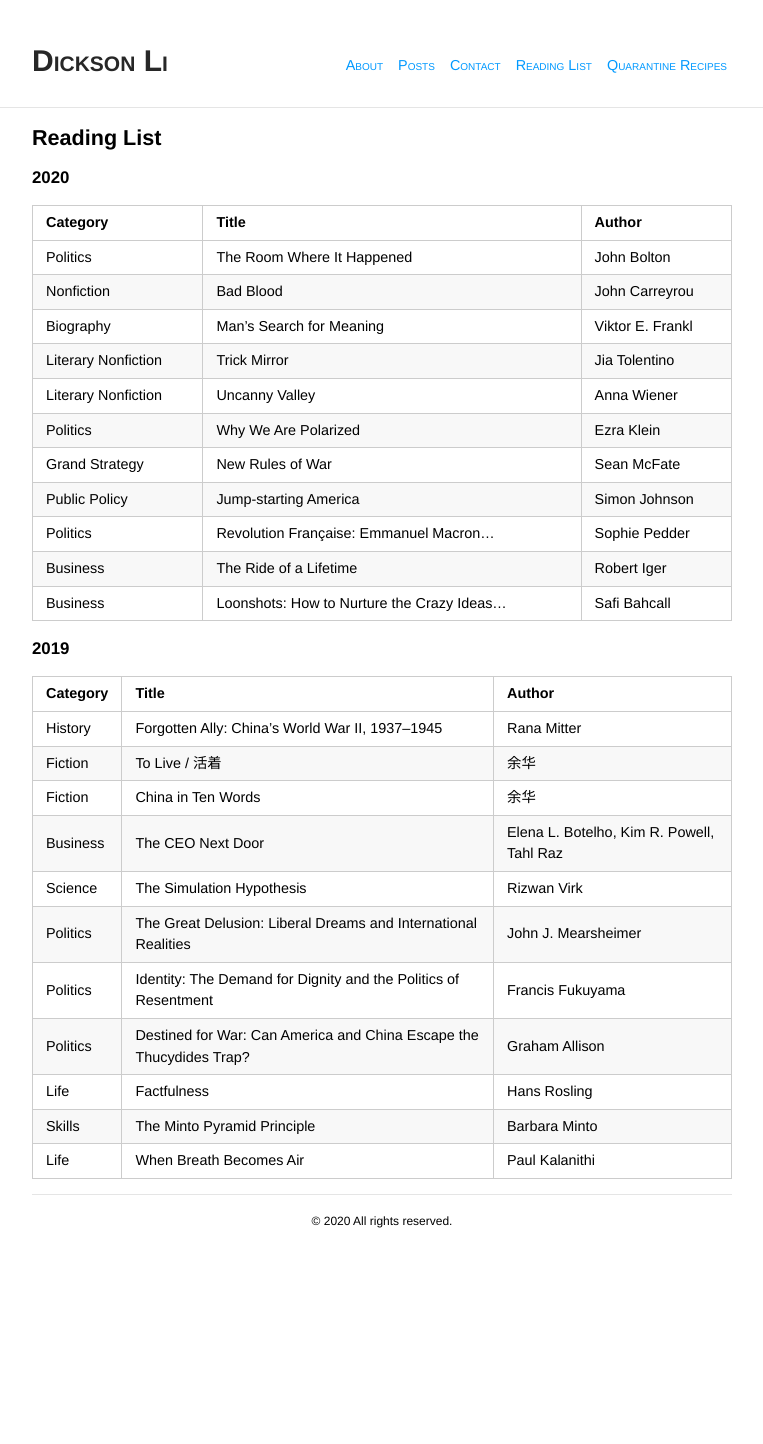
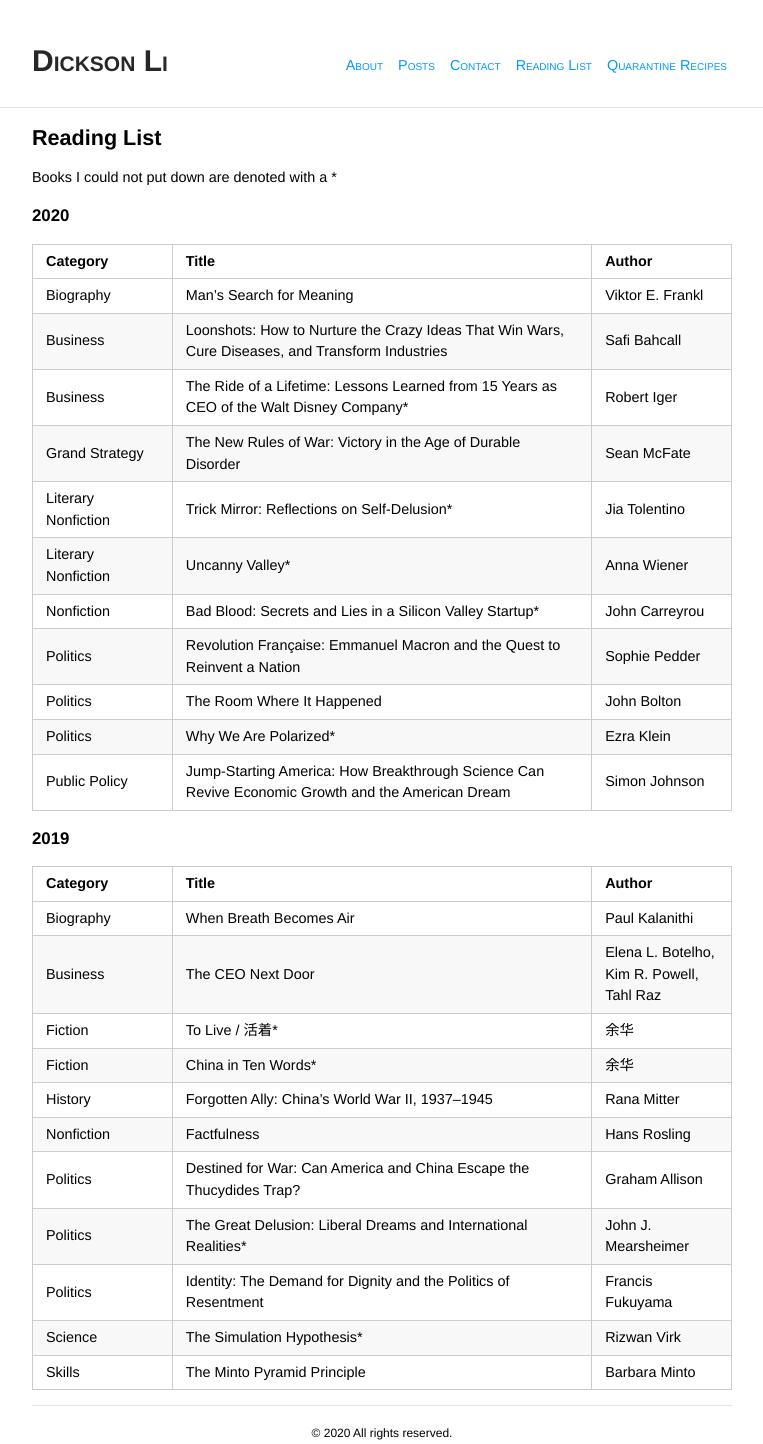
Before and after one commit to nicksolid/nicksolid.github.io, a Jekyll site: the page built from reading_list.md, in a window 1280 px wide. Shown: the whole page, without its empty margins (258-1021 px from the left). Built offline with Jekyll 4.4.1, drawn with Linux system fonts in a browser that asks for light colours; some web fonts are replaced; before the commit the page ends 1233 px from its top, so only the background shows below that.

Commit message:
Reading list updates

```diff
--- a/_sass/_style.scss
+++ b/_sass/_style.scss
@@ -134,5 +134,18 @@ hr {
 	}
 }
 
+/* Reading List */
+
+table.readlist th:first-of-type {
+    width: 20%;
+}
+table.readlist th:nth-of-type(2) {
+    width: 60%;
+}
+table.readlist th:nth-of-type(3) {
+    width: 20%;
+}
+
+
 @import "typography";
 @import "tables";
--- a/reading_list.md
+++ b/reading_list.md
@@ -5,34 +5,39 @@ title: "Dickson Li | Reading List"
 
 ## Reading List
 
+Books I could not put down are denoted with a *
+
 <h3>2020</h3>
 
+{: .table .readlist}
 Category | Title | Author
 -|-|-
+Biography | Man's Search for Meaning | Viktor E. Frankl
+Business | Loonshots: How to Nurture the Crazy Ideas That Win Wars, Cure Diseases, and Transform Industries | Safi Bahcall
+Business | The Ride of a Lifetime: Lessons Learned from 15 Years as CEO of the Walt Disney Company* | Robert Iger
+Grand Strategy | The New Rules of War: Victory in the Age of Durable Disorder | Sean McFate
+Literary Nonfiction | Trick Mirror: Reflections on Self-Delusion* | Jia Tolentino
+Literary Nonfiction | Uncanny Valley* | Anna Wiener
+Nonfiction | Bad Blood: Secrets and Lies in a Silicon Valley Startup* | John Carreyrou
+Politics | Revolution Française: Emmanuel Macron and the Quest to Reinvent a Nation | Sophie Pedder
 Politics | The Room Where It Happened | John Bolton
-Nonfiction | Bad Blood | John Carreyrou
-Biography | Man's Search for Meaning | Viktor E. Frankl
-Literary Nonfiction | Trick Mirror | Jia Tolentino
-Literary Nonfiction | Uncanny Valley | Anna Wiener
-Politics| Why We Are Polarized | Ezra Klein
-Grand Strategy | New Rules of War | Sean McFate
-Public Policy | Jump-starting America | Simon Johnson
-Politics | Revolution Française: Emmanuel Macron...  | Sophie Pedder
-Business | The Ride of a Lifetime | Robert Iger
-Business | Loonshots: How to Nurture the Crazy Ideas... | Safi Bahcall
+Politics| Why We Are Polarized* | Ezra Klein
+Public Policy | Jump-Starting America: How Breakthrough Science Can Revive Economic Growth and the American Dream | Simon Johnson
+
 
 <h3>2019</h3>
 
+{: .table .readlist}
 Category | Title | Author
 -|-|-
+Biography | When Breath Becomes Air | Paul Kalanithi
+Business | The CEO Next Door  | Elena L. Botelho, Kim R. Powell, Tahl Raz
+Fiction | To Live / 活着* | 余华
+Fiction | China in Ten Words* | 余华
 History| Forgotten Ally: China's World War II, 1937–1945 | Rana Mitter
-Fiction | To Live / 活着 | 余华
-Fiction | China in Ten Words | 余华
-Business | The CEO Next Door  | Elena L. Botelho, Kim R. Powell, Tahl Raz
-Science | The Simulation Hypothesis | Rizwan Virk
-Politics | The Great Delusion: Liberal Dreams and International Realities | John J. Mearsheimer
+Nonfiction | Factfulness | Hans Rosling
+Politics | Destined for War: Can America and China Escape the Thucydides Trap? | Graham Allison
+Politics | The Great Delusion: Liberal Dreams and International Realities* | John J. Mearsheimer
 Politics | Identity: The Demand for Dignity and the Politics of Resentment | Francis Fukuyama
-Politics | Destined for War: Can America and China Escape the Thucydides Trap? | Graham Allison
-Life | Factfulness | Hans Rosling
+Science | The Simulation Hypothesis* | Rizwan Virk
 Skills | The Minto Pyramid Principle | Barbara Minto
-Life | When Breath Becomes Air | Paul Kalanithi
```
Also changed, not shown: contact.md (+2 -18 lines).
